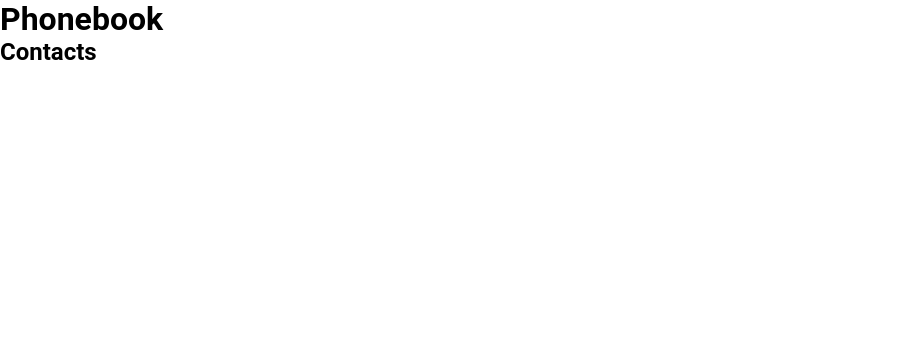
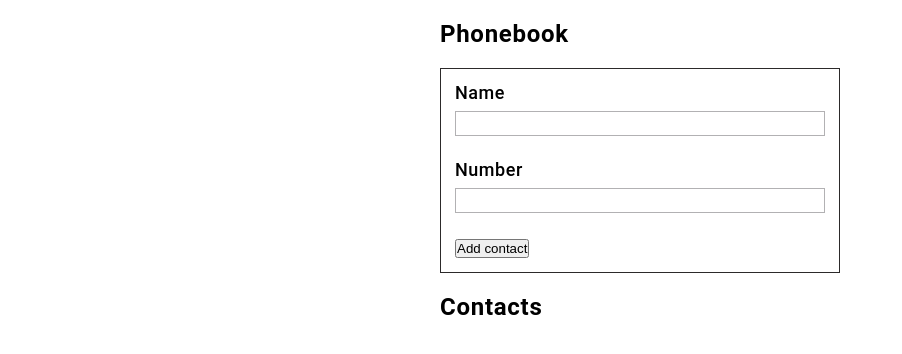
Before and after one commit to an-shem/goit-react-hw-02-phonebook, a React (Create React App) app: page / in a window 1280 px wide. Shown: the top 354 px of the page, without its empty margins (0-902 px from the left). Built offline with nearby package versions, Linux system fonts and the light colour scheme.

Commit message:
Создал Форму и список контактов, стилизовал форму

```diff
--- a/package.json
+++ b/package.json
@@ -4,6 +4,7 @@
   "private": true,
   "homepage": "https://an-shem.github.io/goit-react-hw-02-phonebook",
   "dependencies": {
+    "@emotion/react": "^11.4.0",
     "@emotion/styled": "^11.3.0",
     "@testing-library/jest-dom": "^5.12.0",
     "@testing-library/react": "^11.2.6",
--- a/src/components/ContactForm/ContactForm.jsx
+++ b/src/components/ContactForm/ContactForm.jsx
@@ -1,17 +1,68 @@
 import React, { Component } from 'react';
+import PropTypes from 'prop-types';
+
+import { v4 as uuidv4 } from 'uuid';
+import { Form, Label, Input, LabelName } from './ContactForm.styled';
 
 export class ContactForm extends Component {
+  static propTypes = {
+    handleSubmit: PropTypes.func,
+  };
+
+  state = {
+    name: '',
+    number: '',
+  };
+
+  handleChange = e => {
+    const name = e.target.name;
+    const value = e.target.value;
+    this.setState({ [name]: value });
+  };
+
+  handleSubmit = e => {
+    e.preventDefault();
+    const { name, number } = this.state;
+    const id = uuidv4();
+    const data = { id, name, number };
+    this.props.handleSubmit(data);
+    this.reset();
+  };
+
+  reset = () => {
+    this.setState({ name: '', number: '' });
+  };
+
   render() {
+    const { name, number } = this.state;
     return (
-      <form>
-        <input
+      <Form onSubmit={this.handleSubmit}>
+        <Label>
+          <LabelName>Name</LabelName>
+          <Input
             type="text"
             name="name"
+            value={name}
             pattern="^[a-zA-Zа-яА-Я]+(([' -][a-zA-Zа-яА-Я ])?[a-zA-Zа-яА-Я]*)*$"
             title="Имя может состоять только из букв, апострофа, тире и пробелов. Например Adrian, Jacob Mercer, Charles de Batz de Castelmore d'Artagnan и т. п."
             required
+            onChange={this.handleChange}
           />
-      </form>
+        </Label>
+        <Label>
+          <LabelName>Number</LabelName>
+          <Input
+            type="tel"
+            name="number"
+            value={number}
+            pattern="\+?\d{1,4}?[-.\s]?\(?\d{1,3}?\)?[-.\s]?\d{1,4}[-.\s]?\d{1,4}[-.\s]?\d{1,9}"
+            title="Номер телефона должен состоять цифр и может содержать пробелы, тире, круглые скобки и может начинаться с +"
+            required
+            onChange={this.handleChange}
+          />
+        </Label>
+        <button type="submit">Add contact</button>
+      </Form>
     );
   }
 }
--- a/src/components/ContactForm/ContactForm.styled.jsx
+++ b/src/components/ContactForm/ContactForm.styled.jsx
@@ -1 +1,32 @@
 import styled from '@emotion/styled';
+
+export const Form = styled.form`
+  padding: 14px;
+  font-weight: 500;
+  font-size: 18px;
+  line-height: 20px;
+  letter-spacing: 0.03em;
+  border: 1px solid #2c2a2a;
+`;
+
+export const Label = styled.label`
+  display: flex;
+  flex-direction: column;
+`;
+
+export const Input = styled.input`
+  margin-bottom: 24px;
+  padding: 4px 0px 4px 10px;
+  /* width: 80%; */
+  border: 1px solid #89888ba6;
+  outline: none;
+
+  &:focus {
+    border: 1px solid #2f8cb8b2;
+    box-shadow: 0px 0px 4px 2px #2f8cb8b2;
+  }
+`;
+
+export const LabelName = styled.span`
+  margin-bottom: 8px;
+`;
--- /dev/null
+++ b/src/components/ContactItem/ContactItem.jsx
@@ -0,0 +1,16 @@
+import PropTypes from 'prop-types';
+
+export default function ContactItem({ contact: { name, number } }) {
+  return (
+    <li>
+      {name}: {number}
+    </li>
+  );
+}
+
+ContactItem.propTypes = {
+  contact: PropTypes.shape({
+    name: PropTypes.string,
+    number: PropTypes.string,
+  }).isRequired,
+};
--- /dev/null
+++ b/src/components/ContactItem/ContactItem.styled.jsx
@@ -0,0 +1 @@
+import styled from '@emotion/styled';
--- /dev/null
+++ b/src/components/ContactItem/index.jsx
@@ -0,0 +1 @@
+export { default } from './ContactItem';
--- a/src/components/ContactList/ContactList.jsx
+++ b/src/components/ContactList/ContactList.jsx
@@ -0,0 +1,16 @@
+import PropTypes from 'prop-types';
+import ContactItem from '../ContactItem';
+
+export default function ContactList({ contacts }) {
+  return (
+    <ul>
+      {contacts.map(contact => (
+        <ContactItem key={contact.id} contact={contact} />
+      ))}
+    </ul>
+  );
+}
+
+ContactList.propTypes = {
+  contacts: PropTypes.array.isRequired,
+};
--- a/src/components/phonebookApp/App.jsx
+++ b/src/components/phonebookApp/App.jsx
@@ -1,20 +1,36 @@
 import { Component } from 'react';
+import ContactForm from '../ContactForm';
+import ContactList from '../ContactList';
+
+import { Container, Section, Title } from './App.styled';
 
 export class App extends Component {
   state = {
     contacts: [],
-    name: '',
+    filter: '',
   };
+
+  handleSubmit = data => {
+    this.setState(prevState => {
+      return { contacts: [...prevState.contacts, data] };
+    });
+  };
+
   render() {
+    const { contacts } = this.state;
+
     return (
-      <div>
-        <h1>Phonebook</h1>
-        {/* <ContactForm ... /> */}
-
-        <h2>Contacts</h2>
-        {/* <Filter ... /> */}
-        {/* <ContactList ... /> */}
-      </div>
+      <Container>
+        <Section>
+          <Title>Phonebook</Title>
+          <ContactForm handleSubmit={this.handleSubmit} />
+        </Section>
+        <Section>
+          <Title>Contacts</Title>
+          {/* <Filter ... /> */}
+          <ContactList contacts={contacts} />
+        </Section>
+      </Container>
     );
   }
 }
--- a/src/components/phonebookApp/App.styled.jsx
+++ b/src/components/phonebookApp/App.styled.jsx
@@ -1 +1,23 @@
 import styled from '@emotion/styled';
+
+export const Container = styled.div`
+  display: flex;
+  flex-direction: column;
+  margin: 0 auto;
+  width: 400px;
+`;
+
+export const Section = styled.div`
+  display: flex;
+  flex-direction: column;
+  margin-top: 20px;
+  width: 400px;
+`;
+
+export const Title = styled.h1`
+  margin-bottom: 20px;
+  font-weight: 700;
+  font-size: 24px;
+  line-height: 28px;
+  letter-spacing: 0.03em;
+`;
```
Also changed, not shown: 1 other file (tests, documents, lock files or other folders). Lines whose indentation alone changed are shown as unchanged.
